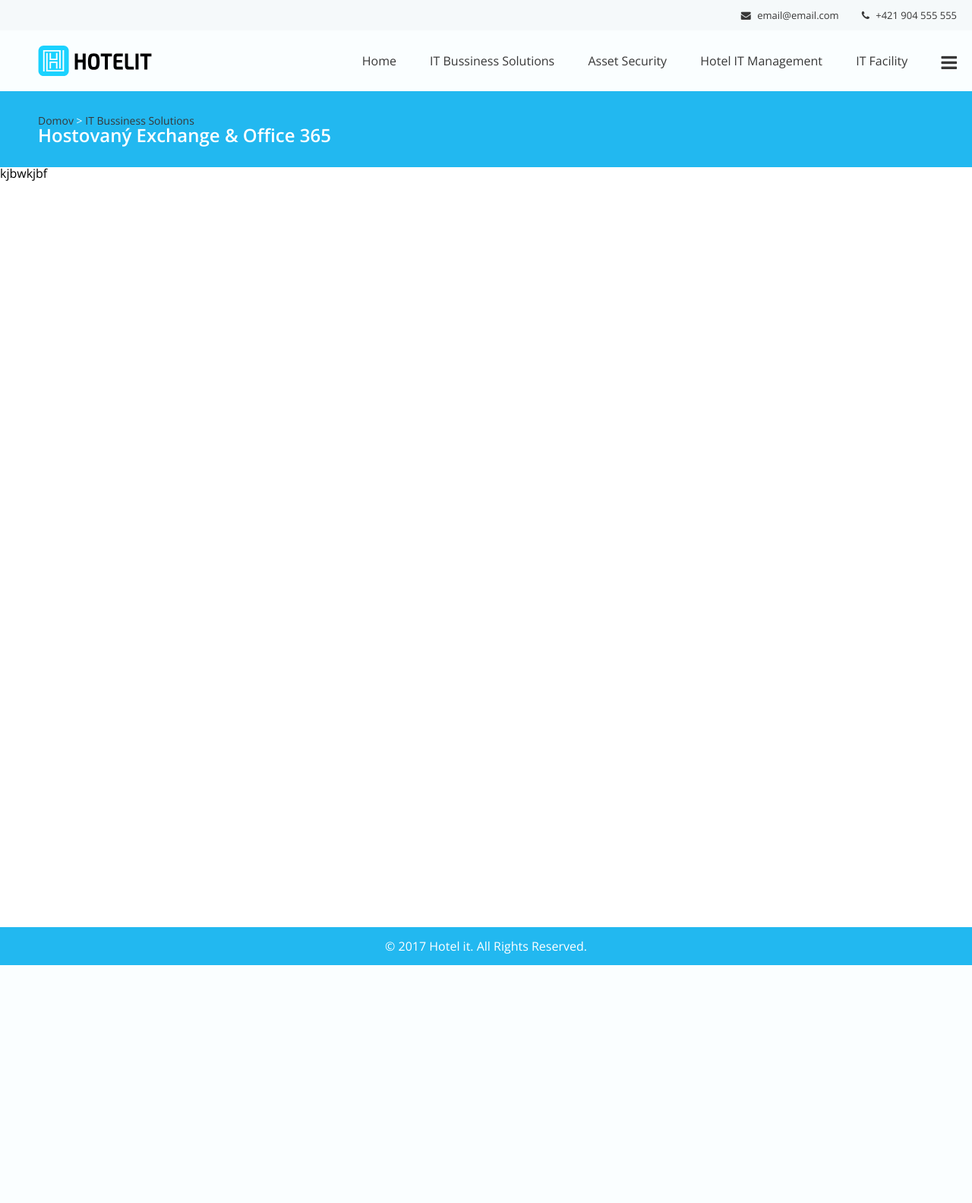
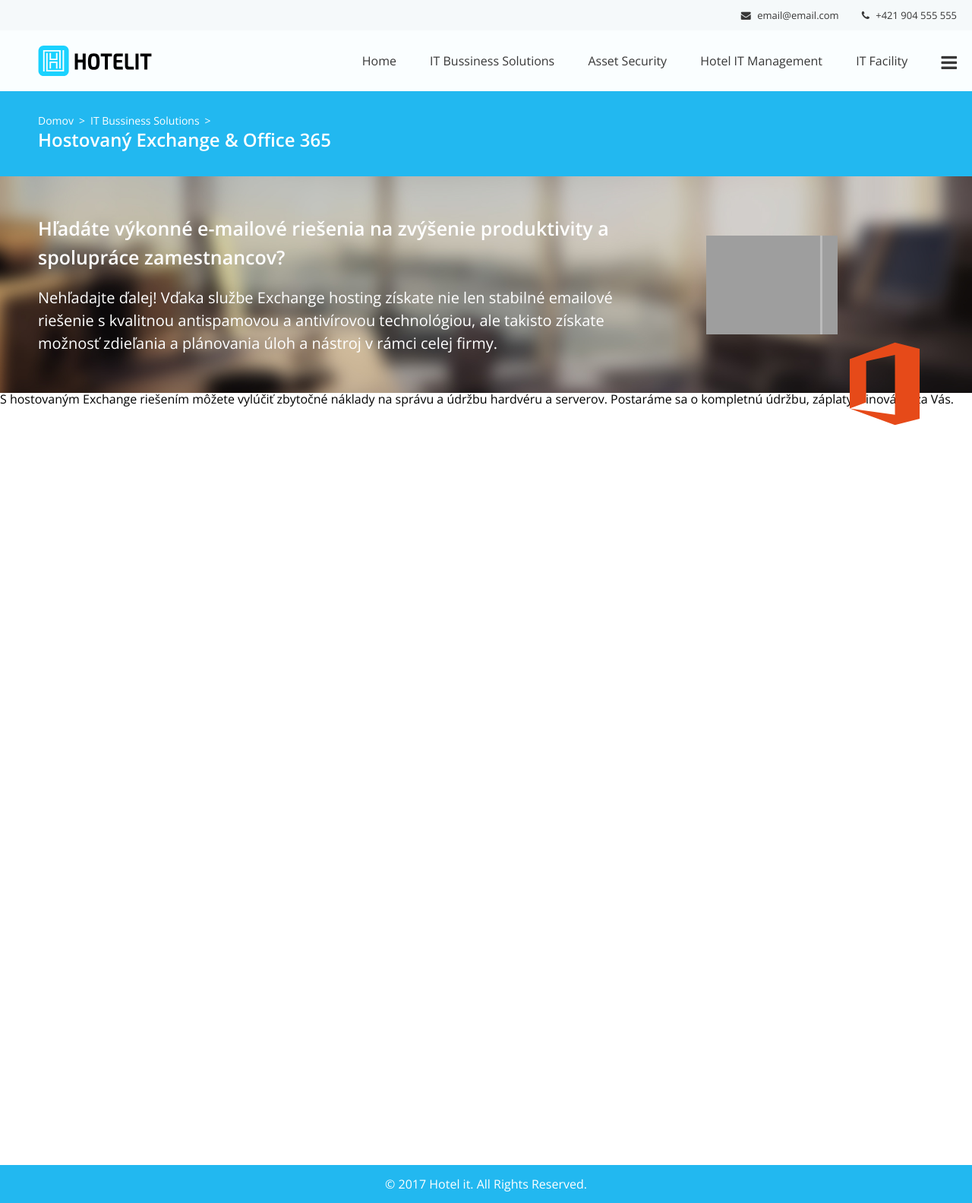
Before and after one commit to thomaskovo/hotel-it, a PHP site: page /IT_Bussiness_Solutions/hosted_exchange_office_365.html in a window 1280 px wide. Shown: the whole page at 76% size. Before the commit the page ends 1270 px from the top, so only its background shows below. Run offline with PHP 8.4, Linux system fonts and the light colour scheme; grey boxes are pictures that could not be loaded.

Commit message:
segfsdgd

```diff
--- a/IT_Bussiness_Solutions/hosted_exchange_office_365.html
+++ b/IT_Bussiness_Solutions/hosted_exchange_office_365.html
@@ -4,10 +4,10 @@
 <title>Hosted exchange</title>
 
     <meta name="viewport" content="width=device-width, initial-scale=1">
-
+    <meta charset="UTF-8">
 
     <!-- STYLES -->
-    <link  href="https://fonts.googleapis.com/css?family=Open+Sans:300,600" rel="stylesheet">
+    <link  href="https://fonts.googleapis.com/css?family=Open+Sans:300,400,600,800" rel="stylesheet">
     <link rel="stylesheet" href="https://cdnjs.cloudflare.com/ajax/libs/font-awesome/4.7.0/css/font-awesome.min.css">
 
     <link rel="stylesheet"  type="text/css" href="../css/reset.css">
@@ -71,7 +71,7 @@
                     </div>
                 </li>
                 <li class="dropdown">
-                    <a id="a_bussiness" href="#news">IT Bussiness Solutions</a>
+                    <a id="a_bussiness" href="../IT_Bussiness_Solutions/">IT Bussiness Solutions</a>
                     <div class="dropdown-content">
                         <a>Cloud and Hosted Solutions</a>
                         <a>Projects &amp; Support</a>
@@ -112,12 +112,22 @@
     </header>
     <div class="sub_head" >
 
-        <span><a href="../">Domov </a> > <a> IT Bussiness Solutions </a></span>
+        <span><a href="../">Domov</a>><a href="../IT_Bussiness_Solutions/">IT Bussiness Solutions</a>></span>
         <h2>Hostovaný Exchange &amp; Office 365</h2>
     </div>
-    <section>
-        kjbwkjbf
+    <section class="head">
+
+
+
+        <p>Hľadáte výkonné e-mailové riešenia na zvýšenie produktivity a spolupráce zamestnancov?</p><p> Nehľadajte ďalej! Vďaka službe Exchange hosting získate nie len stabilné emailové riešenie s kvalitnou antispamovou a antivírovou technológiou, ale takisto získate možnosť zdieľania a plánovania úloh a nástroj v rámci celej firmy.</p>
+        <span>
+            <img height="130"  src='img/exchange.svg'/>
+            <div></div>
+            <img height="130"  src='img/office.svg'/>
+        </span>
     </section>
+    <p>S hostovaným Exchange riešením môžete vylúčiť zbytočné náklady na správu a údržbu hardvéru a serverov. Postaráme sa o kompletnú údržbu, záplaty a inovácie za Vás.</p>
+    <section></section>
     <footer>
         © 2017 Hotel it. All Rights Reserved.
     </footer>
--- a/css/style.css
+++ b/css/style.css
@@ -53,7 +53,7 @@ header #main_bar a{
     vertical-align: middle;
 }
 
-section{
+section:last-of-type{
     height: 1000px;
 
 }
@@ -67,14 +67,18 @@ section{
     background-size: cover;
 }
 #photo h1{
-    color:transparent;
+    color:white;
     background-size: contain;
     background-repeat: no-repeat;
     background-position: center;
-    background-image: url(../rsc/heading.svg);
     line-height: 100px;
     font-weight: 800;
     font-size: 70px;
+    animation: fade-in-up ease-in-out 1s;
+    -webkit-animation:  fade-in-up ease-in-out 1s;
+    -moz-animation:  fade-in-up ease-in-out 1s;
+    -o-animation:  fade-in-up ease-in-out 1s;
+    -ms-animation:  fade-in-up ease-in-out 1s;
 
 }
 #photo p{
@@ -83,6 +87,11 @@ section{
     font-weight: 300;
     margin: 0 auto;
     max-width: 80%;
+    animation: fade-in-up ease-in-out 1s;
+    -webkit-animation:  fade-in-up ease-in-out 1s;
+    -moz-animation:  fade-in-up ease-in-out 1s;
+    -o-animation:  fade-in-up ease-in-out 1s;
+    -ms-animation:  fade-in-up ease-in-out 1s;
 }
 .center {
     padding: 200px 0;
@@ -265,11 +274,80 @@ a:hover{
     font-family: Open Sans, sans-serif;
     font-weight: 600;
     font-size: 24px;
+    line-height: 1.5;
 }
 .sub_head span{
     color:white;
     font-size: 14px;
 }
+.sub_head span a{
+    color:white;
+    padding: 0 7px;
+}
+.sub_head span a:first-child{
+    padding: 0 7px 0 0;
+}
+.head{
+    position: relative;
+    background-size: cover;
+    background-position: center;
+    background-image: url(../IT_Bussiness_Solutions/office.jpg);
+}
+
+.head p {
+    color: white;
+    line-height: 1.5;
+    padding: 20px 50px 50px 50px;
+    width: calc(100% - 450px);
+    font-size: 20px;
+    font-weight: 500;
+    animation: fade-in-up ease-in-out 1s;
+    -webkit-animation:  fade-in-up ease-in-out 1s;
+    -moz-animation:  fade-in-up ease-in-out 1s;
+    -o-animation:  fade-in-up ease-in-out 1s;
+    -ms-animation:  fade-in-up ease-in-out 1s;
+}
+.head p:first-child {
+    font-weight: 600;
+    font-size: 25px;
+    padding: 50px 50px 0 50px;
+}
+.head span{
+    position: absolute;
+    margin: auto;
+    height: 130px;
+    width: 300px;
+    padding: 0 50px;
+    top: 0;  bottom: 0;
+    right: 0;
+}
+.head span img:last-child{
+    float:right;
+    animation: fade-in-right ease-in-out 1s;
+    -webkit-animation: fade-in-right ease-in-out 1s;
+    -moz-animation: fade-in-right ease-in-out 1s;
+    -o-animation: fade-in-right ease-in-out 1s;
+    -ms-animation: fade-in-right ease-in-out 1s;
+
+}
+.head span img:first-child{
+    float:left;
+    animation: fade-in-left ease-in-out 1s;
+    -webkit-animation: fade-in-left ease-in-out 1s;
+    -moz-animation:fade-in-left ease-in-out 1s;
+    -o-animation: fade-in-left ease-in-out 1s;
+    -ms-animation:fade-in-left ease-in-out 1s;
+
+}
+.head span div{
+    top:0;
+    position: absolute;
+    width: 150px;
+    border-right:solid rgba(255,255,255,0.3);
+    height: 100%;
+}
+
+
 
 @media screen and (max-width: 830px) {
     header a[id^="a_"]{
@@ -308,89 +386,32 @@ a:hover{
 
 
 
+/*.fade-in-down{
+  animation: fade-in-down linear 1s;
+  animation-iteration-count: 1;
+  transform-origin: 50% 50%;
+  -webkit-animation: fade-in-down linear 1s;
+  -webkit-animation-iteration-count: 1;
+  -webkit-transform-origin: 50% 50%;
+  -moz-animation: fade-in-down linear 1s;
+  -moz-animation-iteration-count: 1;
+  -moz-transform-origin: 50% 50%;
+  -o-animation: fade-in-down linear 1s;
+  -o-animation-iteration-count: 1;
+  -o-transform-origin: 50% 50%;
+  -ms-animation: fade-in-down linear 1s;
+  -ms-animation-iteration-count: 1;
+  -ms-transform-origin: 50% 50%;
+}*/
 
 
+@keyframes fade-in-down{0%{opacity:0;transform:translate(0,-15px)}100%{opacity:1;transform:translate(0,0)}}@-moz-keyframes fade-in-down{0%{opacity:0;-moz-transform:translate(0,-15px)}100%{opacity:1;-moz-transform:translate(0,0)}}@-webkit-keyframes fade-in-down{0%{opacity:0;-webkit-transform:translate(0,-15px)}100%{opacity:1;-webkit-transform:translate(0,0)}}@-o-keyframes fade-in-down{0%{opacity:0;-o-transform:translate(0,-15px)}100%{opacity:1;-o-transform:translate(0,0)}}@-ms-keyframes fade-in-down{0%{opacity:0;-ms-transform:translate(0,-15px)}100%{opacity:1;-ms-transform:translate(0,0)}}
 
 
+@keyframes fade-in-up{0%{opacity:0;transform:translate(0,15px)}100%{opacity:1;transform:translate(0,0)}}@-moz-keyframes fade-in-up{0%{opacity:0;-moz-transform:translate(0,15px)}100%{opacity:1;-moz-transform:translate(0,0)}}@-webkit-keyframes fade-in-up{0%{opacity:0;-webkit-transform:translate(0,15px)}100%{opacity:1;-webkit-transform:translate(0,0)}}@-o-keyframes fade-in-up{0%{opacity:0;-o-transform:translate(0,15px)}100%{opacity:1;-o-transform:translate(0,0)}}@-ms-keyframes fade-in-up{0%{opacity:0;-ms-transform:translate(0,15px)}100%{opacity:1;-ms-transform:translate(0,0)}}
 
 
+@keyframes fade-in-left{0%{opacity:0;transform:translate(15px,0)}100%{opacity:1;transform:translate(0,0)}}@-moz-keyframes fade-in-left{0%{opacity:0;-moz-transform:translate(15px,0)}100%{opacity:1;-moz-transform:translate(0,0)}}@-webkit-keyframes fade-in-left{0%{opacity:0;-webkit-transform:translate(15px,0)}100%{opacity:1;-webkit-transform:translate(0,0)}}@-o-keyframes fade-in-left{0%{opacity:0;-o-transform:translate(15px,0)}100%{opacity:1;-o-transform:translate(0,0)}}@-ms-keyframes fade-in-left{0%{opacity:0;-ms-transform:translate(15px,0)}100%{opacity:1;-ms-transform:translate(0,0)}}
 
 
-
-
-
-
-
-
-
-
-
-
-/*///////////////////////////////////////////////////////////////////////////////////*/
-header{
-  animation: header-load ease-in-out 1s;
-  animation-iteration-count: 1;
-  transform-origin: 50% 50%;
-  animation-fill-mode:forwards; /*when the spec is finished*/
-  -webkit-animation: header-load ease-in-out 1s;
-  -webkit-animation-iteration-count: 1;
-  -webkit-transform-origin: 50% 50%;
-  -webkit-animation-fill-mode:forwards; /*Chrome 16+, Safari 4+*/
-  -moz-animation: header-load ease-in-out 1s;
-  -moz-animation-iteration-count: 1;
-  -moz-transform-origin: 50% 50%;
-  -moz-animation-fill-mode:forwards; /*FF 5+*/
-  -o-animation: header-load ease-in-out 1s;
-  -o-animation-iteration-count: 1;
-  -o-transform-origin: 50% 50%;
-  -o-animation-fill-mode:forwards; /*Not implemented yet*/
-  -ms-animation: header-load ease-in-out 1s;
-  -ms-animation-iteration-count: 1;
-  -ms-transform-origin: 50% 50%;
-  -ms-animation-fill-mode:forwards; /*IE 10+*/
-}
-
-@keyframes header-load{
-  0% {
-    transform:  translate(0px,-133px)  ;
-  }
-  100% {
-    transform:  translate(0px,0px)  ;
-  }
-}
-
-@-moz-keyframes header-load{
-  0% {
-    -moz-transform:  translate(0px,-133px)  ;
-  }
-  100% {
-    -moz-transform:  translate(0px,0px)  ;
-  }
-}
-
-@-webkit-keyframes header-load {
-  0% {
-    -webkit-transform:  translate(0px,-133px)  ;
-  }
-  100% {
-    -webkit-transform:  translate(0px,0px)  ;
-  }
-}
-
-@-o-keyframes header-load {
-  0% {
-    -o-transform:  translate(0px,-133px)  ;
-  }
-  100% {
-    -o-transform:  translate(0px,0px)  ;
-  }
-}
-
-@-ms-keyframes header-load {
-  0% {
-    -ms-transform:  translate(0px,-133px)  ;
-  }
-  100% {
-    -ms-transform:  translate(0px,0px)  ;
-  }
-}
+@keyframes fade-in-right{0%{opacity:0;transform:translate(-15px,0)}100%{opacity:1;transform:translate(0,0)}}@-moz-keyframes fade-in-right{0%{opacity:0;-moz-transform:translate(-15px,0)}100%{opacity:1;-moz-transform:translate(0,0)}}@-webkit-keyframes fade-in-right{0%{opacity:0;-webkit-transform:translate(-15px,0)}100%{opacity:1;-webkit-transform:translate(0,0)}}@-o-keyframes fade-in-right{0%{opacity:0;-o-transform:translate(-15px,0)}100%{opacity:1;-o-transform:translate(0,0)}}@-ms-keyframes fade-in-right{0%{opacity:0;-ms-transform:translate(-15px,0)}100%{opacity:1;-ms-transform:translate(0,0)}}
--- a/index.html
+++ b/index.html
@@ -71,7 +71,7 @@
                     </div>
                 </li>
                 <li class="dropdown">
-                    <a id="a_bussiness" href="#news">IT Bussiness Solutions</a>
+                    <a id="a_bussiness" href="IT_Bussiness_Solutions/">IT Bussiness Solutions</a>
                     <div class="dropdown-content">
                         <a>Cloud and Hosted Solutions</a>
                         <a>Projects &amp; Support</a>
```
Also changed, not shown: IT_Bussiness_Solutions/img/exchange.svg (added), IT_Bussiness_Solutions/img/office.svg (added), IT_Bussiness_Solutions/office - Copy.jpg (added), IT_Bussiness_Solutions/office.jpg (added).
